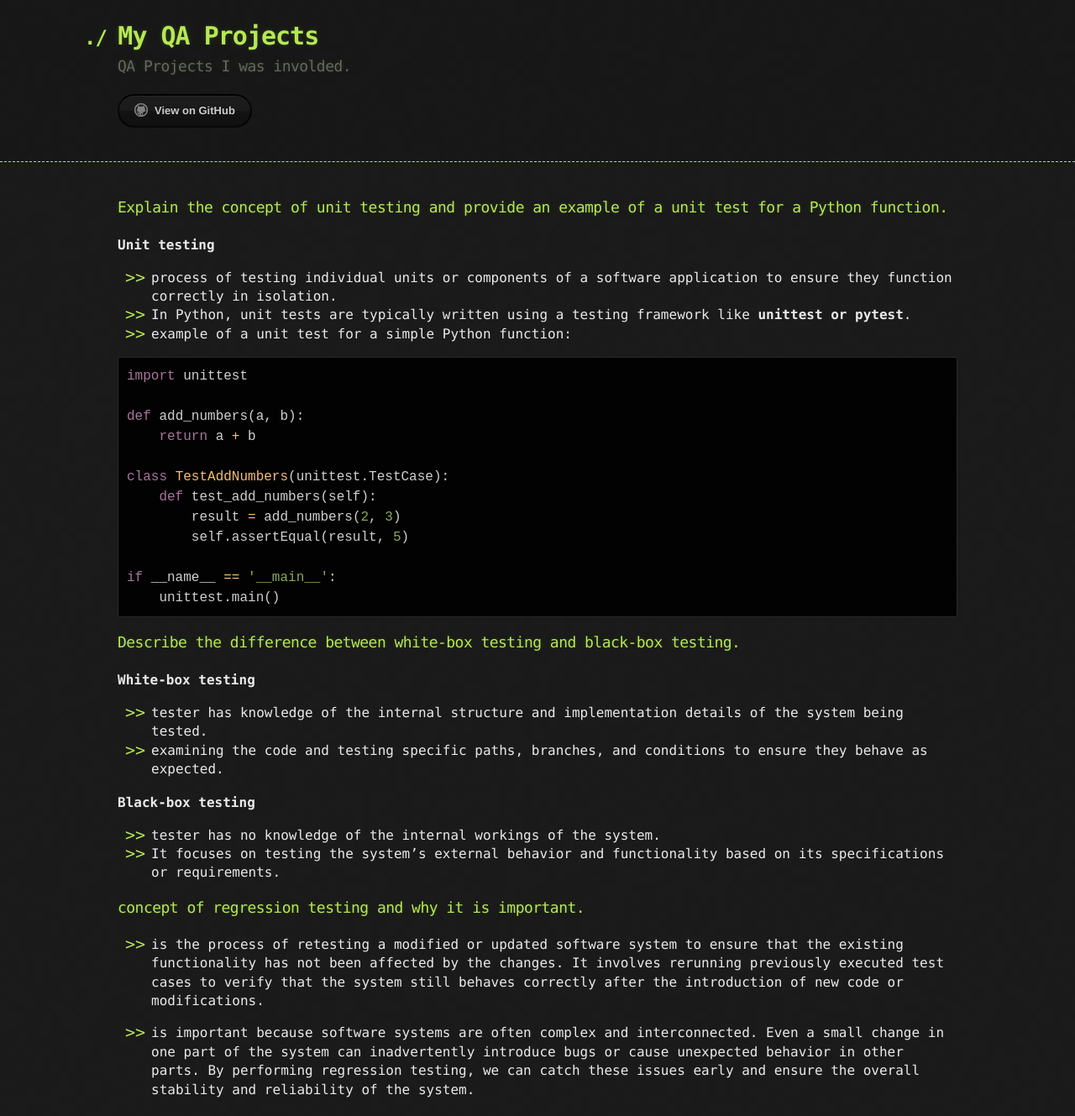
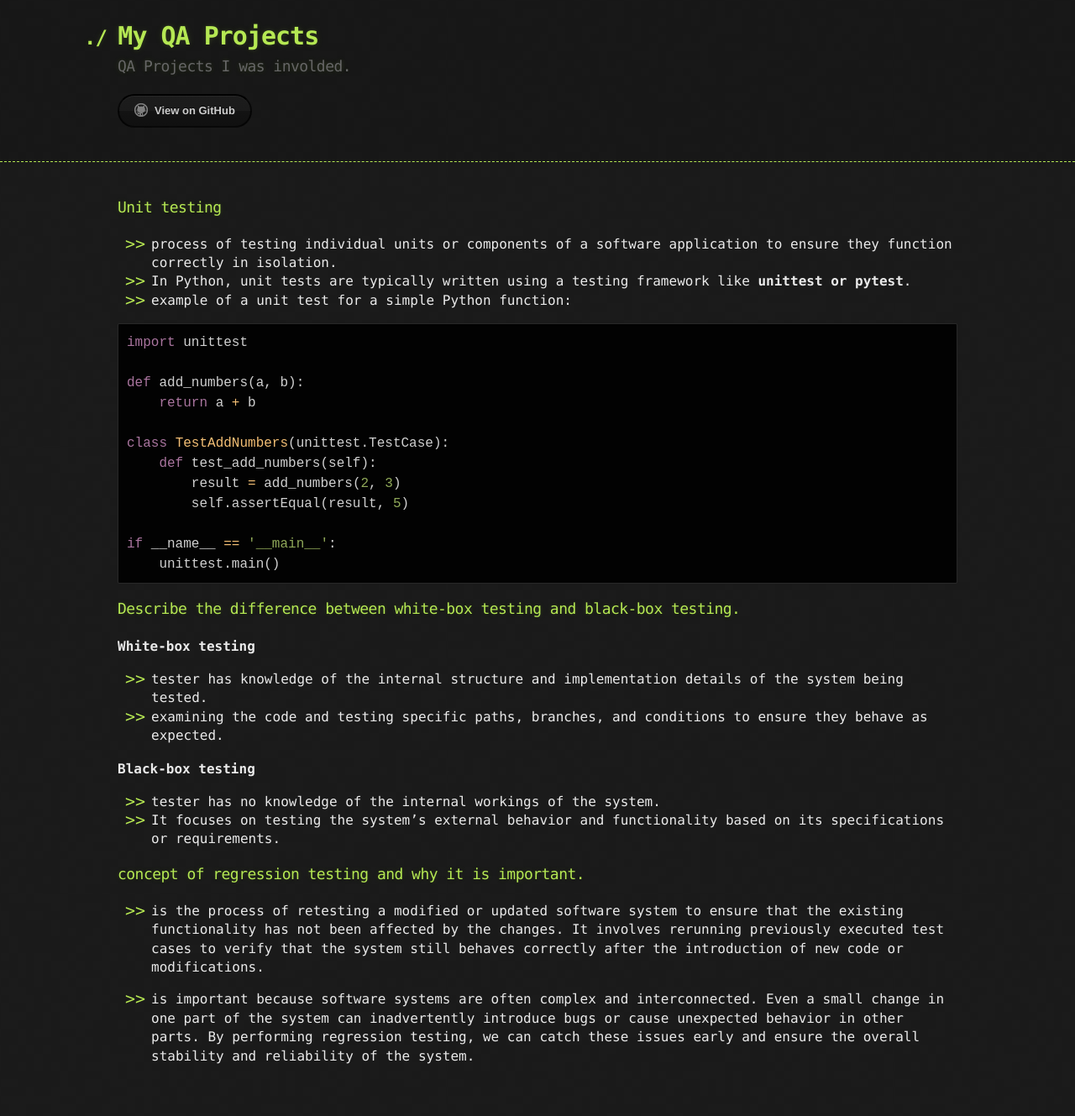
Before and after one commit to sciustechnologia/sciustechnologia.github.io, a Jekyll site: the page built from python/11_testing/1103.md, in a window 1280 px wide. Shown: the whole page at 84% size. Built offline with Jekyll 4.4.1, drawn with Linux system fonts in a browser that asks for light colours; after the commit the page ends 1289 px from its top, so only the background shows below that.

Commit message:
Update 1103.md

```diff
--- a/python/11_testing/1103.md
+++ b/python/11_testing/1103.md
@@ -3,9 +3,8 @@ title: Testing - Unit testing
 layout: default
 ---
 
-### Explain the concept of unit testing and provide an example of a unit test for a Python function.
+### Unit testing
 
-**Unit testing**
 - process of testing individual units or components of a software application to ensure they function correctly in isolation.
 - In Python, unit tests are typically written using a testing framework like **unittest or pytest**.
 - example of a unit test for a simple Python function:
```
